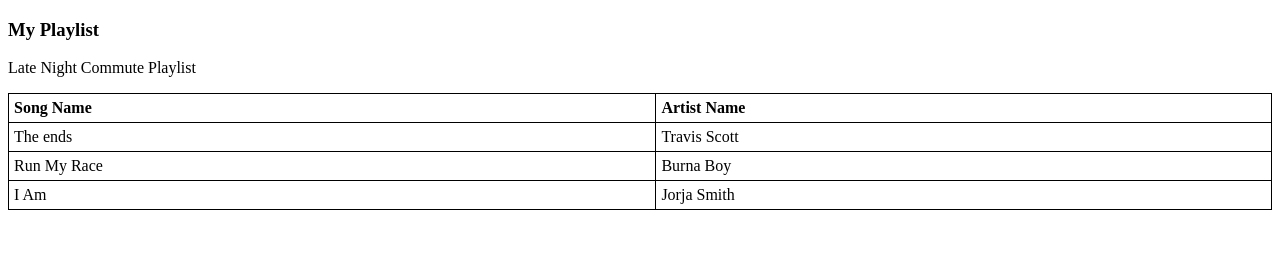
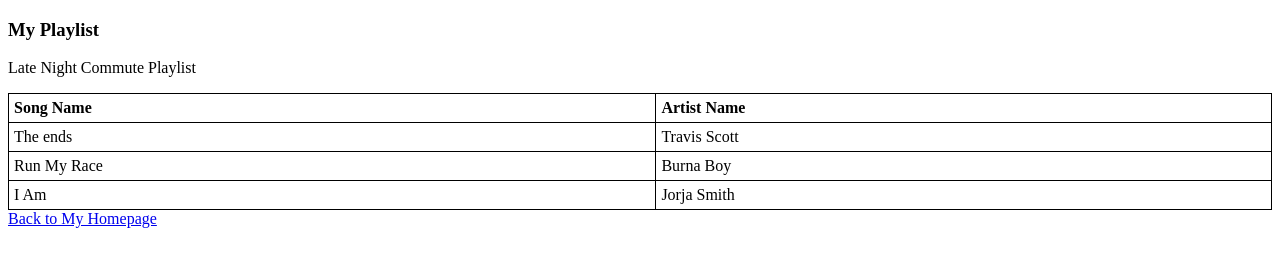
Before and after one commit to itiskopara/itiskopara.github.io, a plain HTML site: page jsobprac.html in a window 1280 px wide. Drawn offline with Linux system fonts and the light colour scheme.

Commit message:
Update jsobprac.html

```diff
--- a/jsobprac.html
+++ b/jsobprac.html
@@ -46,6 +46,7 @@
 </table>
 
 
+  <A HREF="../index.html">Back to My Homepage</A>
 
 
 
```
